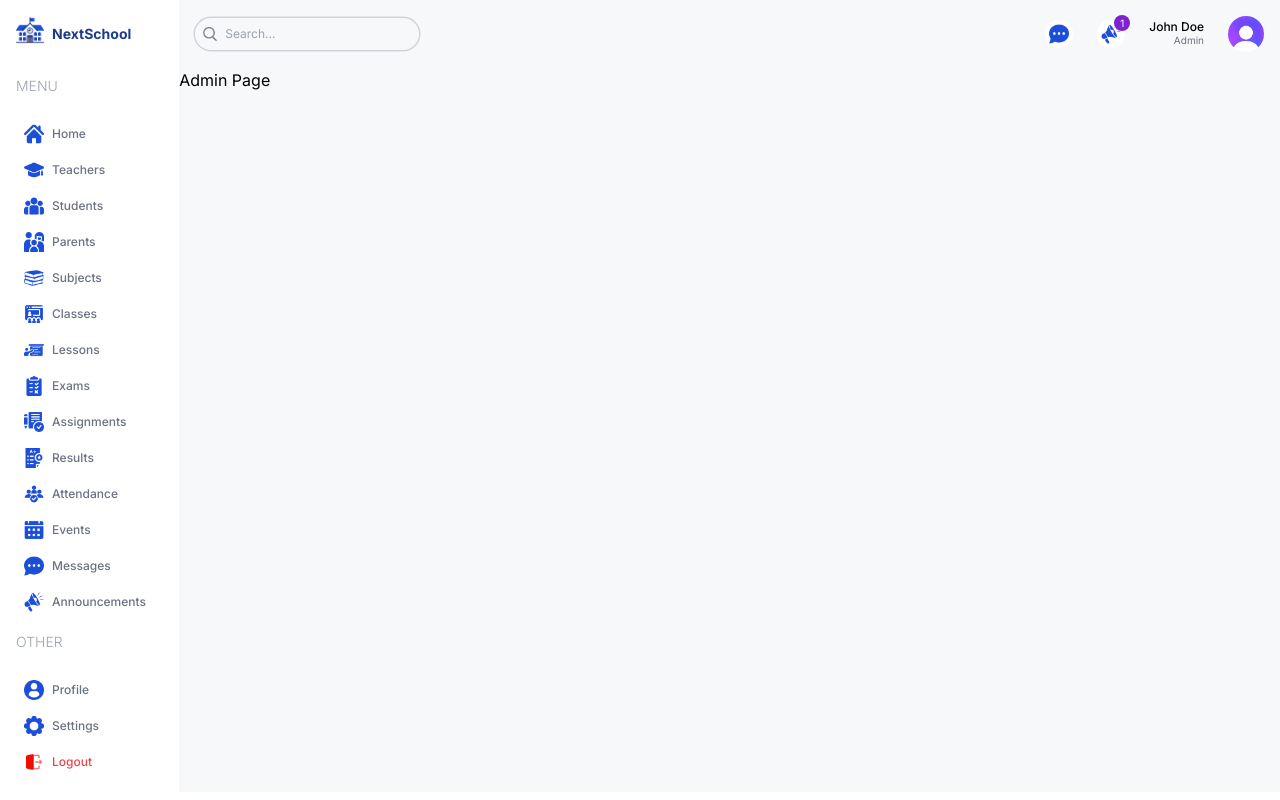
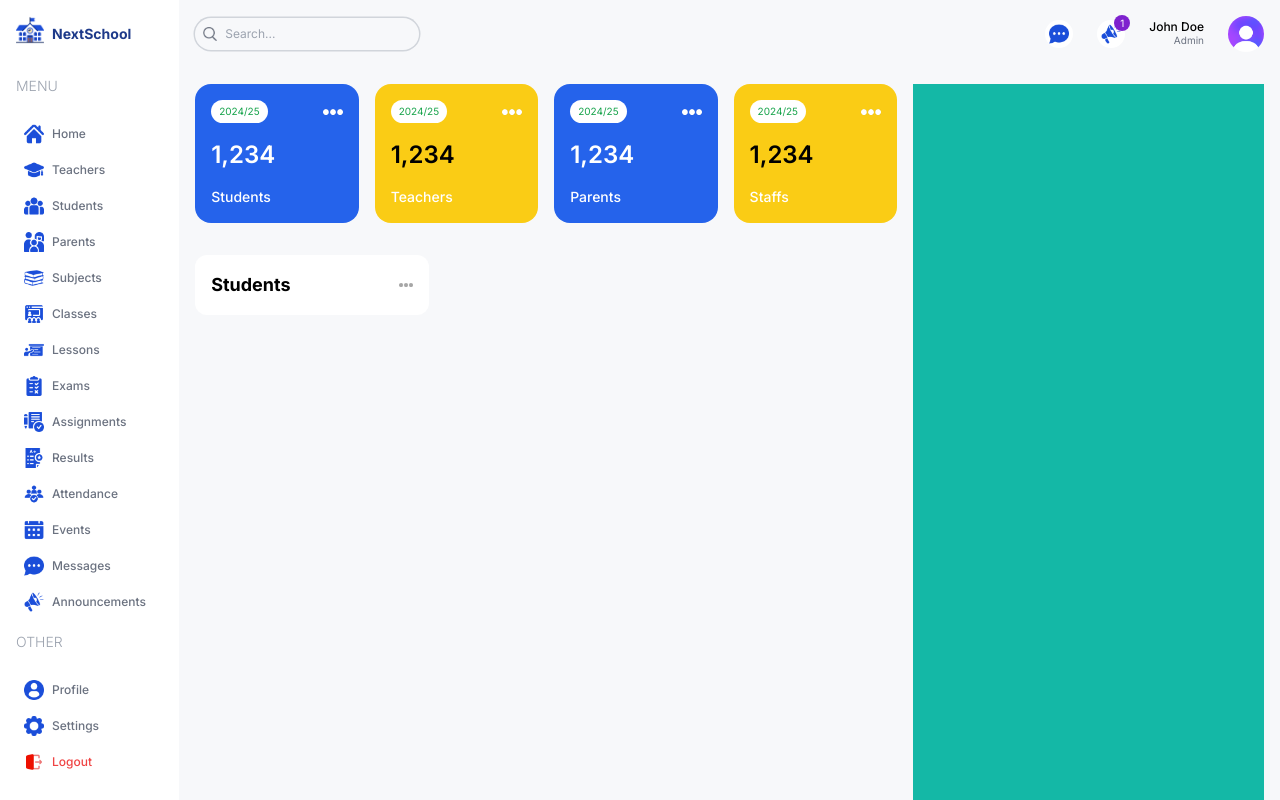
Before and after one commit to rfahlevi/next-school, a Next.js app: page /admin in a window 1280 px wide. Built offline with nearby package versions, Linux system fonts and the light colour scheme.

Commit message:
feat: Tailwind Admin Dashboard : UserCard and install recharts

```diff
--- a/package.json
+++ b/package.json
@@ -12,7 +12,8 @@
   "dependencies": {
     "next": "^14.2.15",
     "react": "^18",
-    "react-dom": "^18"
+    "react-dom": "^18",
+    "recharts": "^2.12.7"
   },
   "devDependencies": {
     "@types/node": "^20",
--- a/src/app/(dashboard)/admin/page.tsx
+++ b/src/app/(dashboard)/admin/page.tsx
@@ -1,9 +1,34 @@
+import CountChart from "@/components/CountChart"
+import UserCard from "@/components/UserCard"
 import React from "react"
 
-const AdminPage = () => {
-    return(
-        <div>
-            Admin Page
+const AdminPage = ({ type }: { type: string }) => {
+    return (
+        <div className="flex flex-col md:flex-row p-4 gap-4">
+            {/* LEFT SIDE */}
+            <div className="w-full lg:w-2/3 flex flex-col gap-8">
+                {/* USER CARDS */}
+                <div className="flex gap-4 justify-between flex-wrap">
+                    <UserCard type="student" />
+                    <UserCard type="teacher" />
+                    <UserCard type="parent" />
+                    <UserCard type="staff" />
+                </div>
+                {/* MIDDLE CHART */}
+                <div className="flex gap-4 flex-col lg:flex-row">
+                    <div className="w-full lg:w-1/3 h-[450px]">
+                        <CountChart/>
+                    </div>
+                </div>
+                {/* BOTTOM CHART */}
+                <div className="w-full lg:w-2/3 h-[450px]">
+
+                </div>
+            </div>
+            {/* RIGHT SIDE */}
+            <div className="w-full h-screen lg:w-1/3 bg-teal-500">
+
+            </div>
         </div>
     )
 }
--- a/src/app/(dashboard)/layout.tsx
+++ b/src/app/(dashboard)/layout.tsx
@@ -13,7 +13,7 @@ export default function DashboardLayout({
       {/* LEFT */}
       <div className="w-[14%] md:w-[8%] lg:w-[16%] xl:w-[14%] max-h-screen overflow-auto p-4">
         <Link href="/" className="flex items-end justify-center lg:justify-start gap-2">
-          <Image src="/logo.png" alt="logo" width={28} height={28} />
+          <Image src="/logo.png" alt="logo" width={28} height={28} priority />
           <span className="hidden lg:block font-bold text-blue-900 text-sm">NextSchool</span>
         </Link>
         <Menu/>
--- /dev/null
+++ b/src/components/CountChart.tsx
@@ -0,0 +1,72 @@
+"use client"
+
+import Image from 'next/image';
+import { RadialBarChart, RadialBar, Legend, ResponsiveContainer } from 'recharts';
+
+const data = [
+    {
+        name: '18-24',
+        uv: 31.47,
+        pv: 2400,
+        fill: '#8884d8',
+    },
+    {
+        name: '25-29',
+        uv: 26.69,
+        pv: 4567,
+        fill: '#83a6ed',
+    },
+    {
+        name: '30-34',
+        uv: 15.69,
+        pv: 1398,
+        fill: '#8dd1e1',
+    },
+    {
+        name: '35-39',
+        uv: 8.22,
+        pv: 9800,
+        fill: '#82ca9d',
+    },
+    {
+        name: '40-49',
+        uv: 8.63,
+        pv: 3908,
+        fill: '#a4de6c',
+    },
+    {
+        name: '50+',
+        uv: 2.63,
+        pv: 4800,
+        fill: '#d0ed57',
+    },
+    {
+        name: 'unknow',
+        uv: 6.67,
+        pv: 4800,
+        fill: '#ffc658',
+    },
+];
+
+const style = {
+  top: '50%',
+  right: 0,
+  transform: 'translate(0, -50%)',
+  lineHeight: '24px',
+};
+
+export const CountChart = () => {
+    return (
+        <div className='bg-white rounded-xl p-4'>
+            {/* TITLE */}
+            <div className='flex justify-between items-center'>
+                <span className='font-bold text-lg'>Students</span>
+                <Image  src="/moreDark.png" alt='' width={14} height={14}/>
+            </div>
+            {/* CHART */}
+            {/* BOTTOM */}
+        </div>
+    )
+}
+
+export default CountChart
--- a/src/components/Menu.tsx
+++ b/src/components/Menu.tsx
@@ -123,7 +123,7 @@ const Menu = () => {
         <div className="flex flex-col gap-2" key={menu.title}>
           <span className="hidden lg:block text-gray-400 font-light my-4">{menu.title}</span>
           {menu.items.map(item => (
-            <Link href={item.href} className={`flex gap-x-2   hover:ease-in p-2 rounded-md font-medium  hover:font-bold hover:transition-all hover:duration-200 items-center justify-center lg:justify-start py-1 ${item.label === 'Logout' ? 'text-red-500 hover:bg-red-200' : 'text-gray-500 hover:bg-blue-200 hover:text-blue-700'}`} key={item.label}>
+            <Link href={item.href} className={`flex gap-x-2   hover:ease-in p-2 rounded-md font-medium  hover:font-bold hover:transition-all hover:duration-200 items-center justify-center lg:justify-start py-1 ${item.label === 'Logout' ? 'text-red-500 hover:bg-red-100' : 'text-gray-500 hover:bg-blue-100 hover:text-blue-700'}`} key={item.label}>
               <Image src={item.icon} alt="" width={20} height={20} />
               <span className="hidden lg:block text-xs ">{item.label}</span>
             </Link>
--- /dev/null
+++ b/src/components/UserCard.tsx
@@ -0,0 +1,16 @@
+import Image from "next/image"
+
+export const UserCard = ({ type }: { type: String }) => (
+    <div className="rounded-2xl odd:bg-blue-600 even:bg-yellow-400 odd:text-white p-4 flex-1 min-w-[130px]">
+      <div className="flex justify-between items-center">
+        <span className="text-[10px] bg-white px-2 py-1 rounded-full text-green-600">
+          2024/25
+        </span>
+        <Image src="/more.png" alt="" width={20} height={20} />
+      </div>
+      <h1 className="text-2xl font-semibold my-4">1,234</h1>
+      <h2 className="capitalize text-sm font-medium odd:text-white  text-gray-500">{type}s</h2>
+    </div>
+)
+
+export default UserCard
--- a/tailwind.config.ts
+++ b/tailwind.config.ts
@@ -13,6 +13,14 @@ const config: Config = {
         "gradient-conic":
           "conic-gradient(from 180deg at 50% 50%, var(--tw-gradient-stops))",
       },
+      colors: {
+        leviSky: "#60a5fa",
+        leviSkyLight: "#dbeafe",
+        leviPurple: "#CFCEFF",
+        leviPurpleLight: "#F1F0FF",
+        leviYellow: "#FAE27C",
+        leviYellowLight: "#FEFCE8",
+      }
     },
   },
   plugins: [],
```
Also changed, not shown: 1 other file (tests, documents, lock files or other folders).
